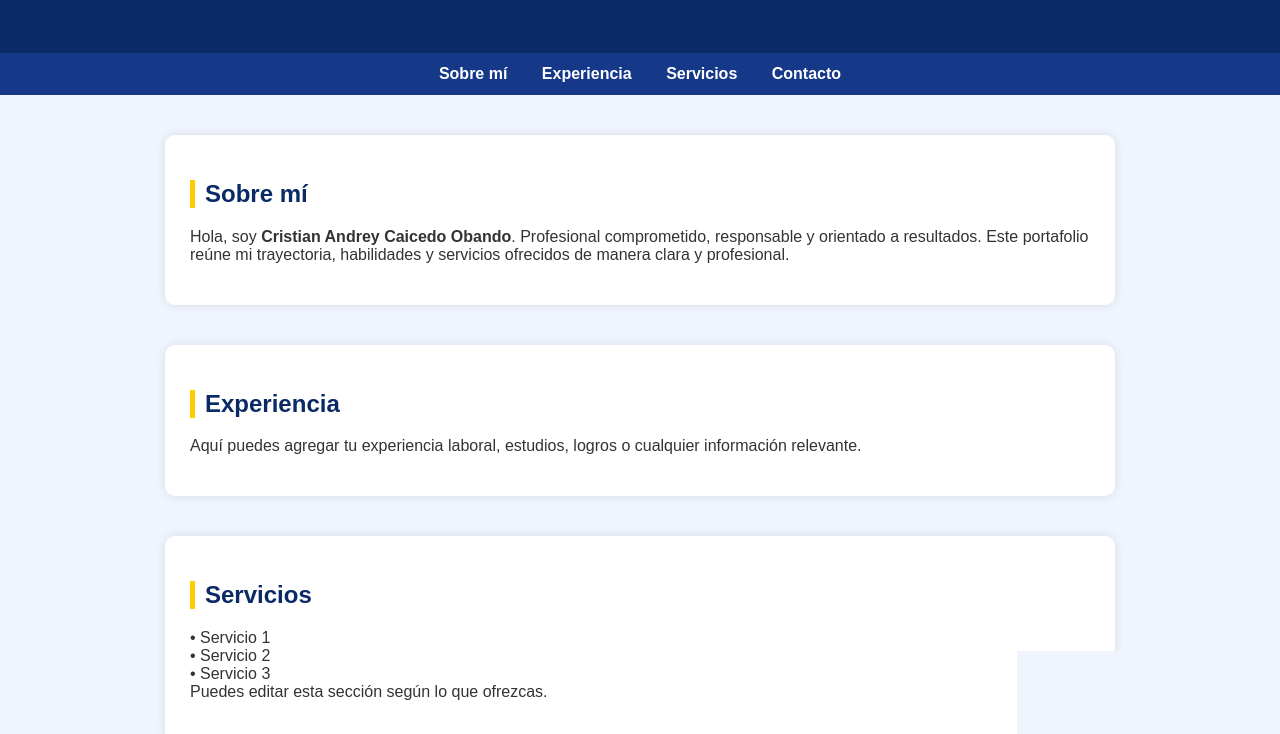
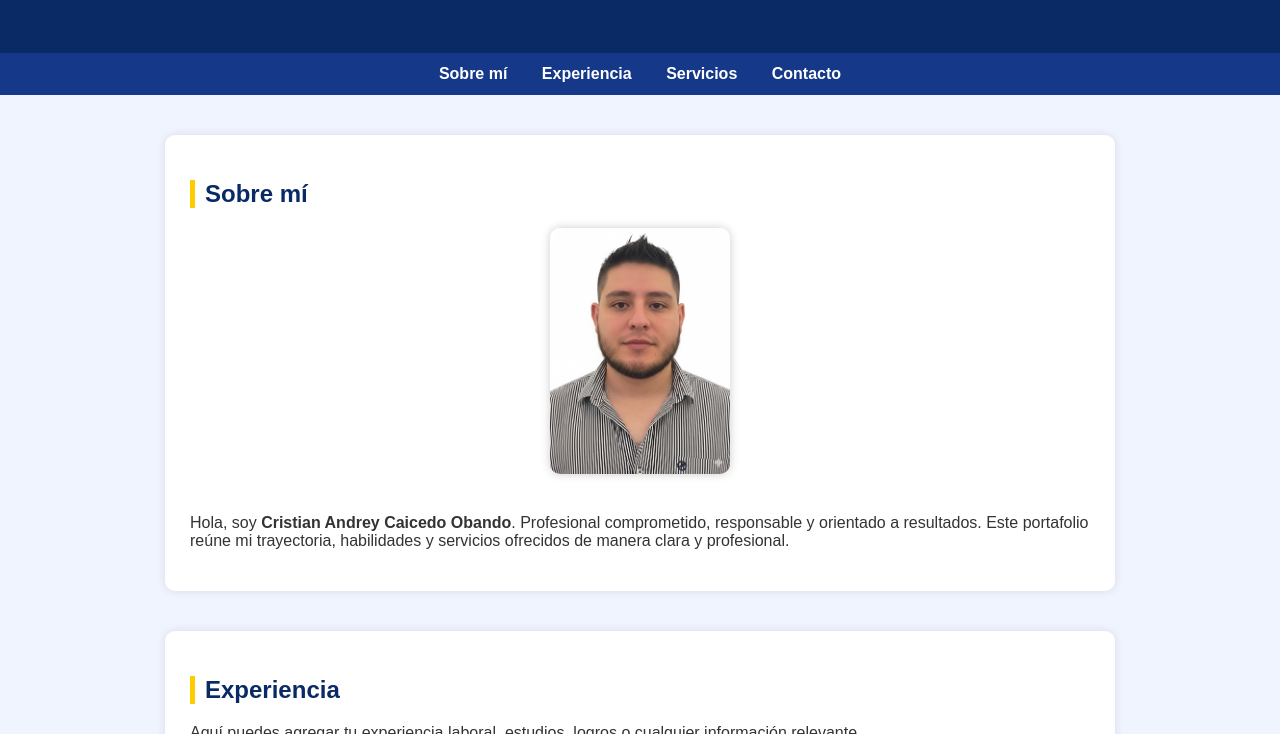
Before and after one commit to lizethparejadecaicedo-alt/portafolio, a plain HTML site: page index.html in a window 1280 px wide. Shown: the part 366-1100 px from the top of the page. Drawn offline with Linux system fonts and the light colour scheme.

Commit message:
Update index.html

```diff
--- a/index.html
+++ b/index.html
@@ -89,6 +89,13 @@
 
     <section id="sobre-mi">
         <h2>Sobre mí</h2>
+
+            <div style="text-align: center;">
+        <img src="imagen tipo documento cristhian.jpg"
+             alt="Foto de Cristian Andrey Caicedo Obando"
+             style="width: 180px; border-radius: 10px; margin-bottom: 20px; box-shadow: 0 0 10px rgba(0,0,0,0.2);">
+    </div>
+
         <p>
             Hola, soy <strong>Cristian Andrey Caicedo Obando</strong>. Profesional comprometido, responsable y orientado a resultados.
             Este portafolio reúne mi trayectoria, habilidades y servicios ofrecidos de manera clara y profesional.
```
